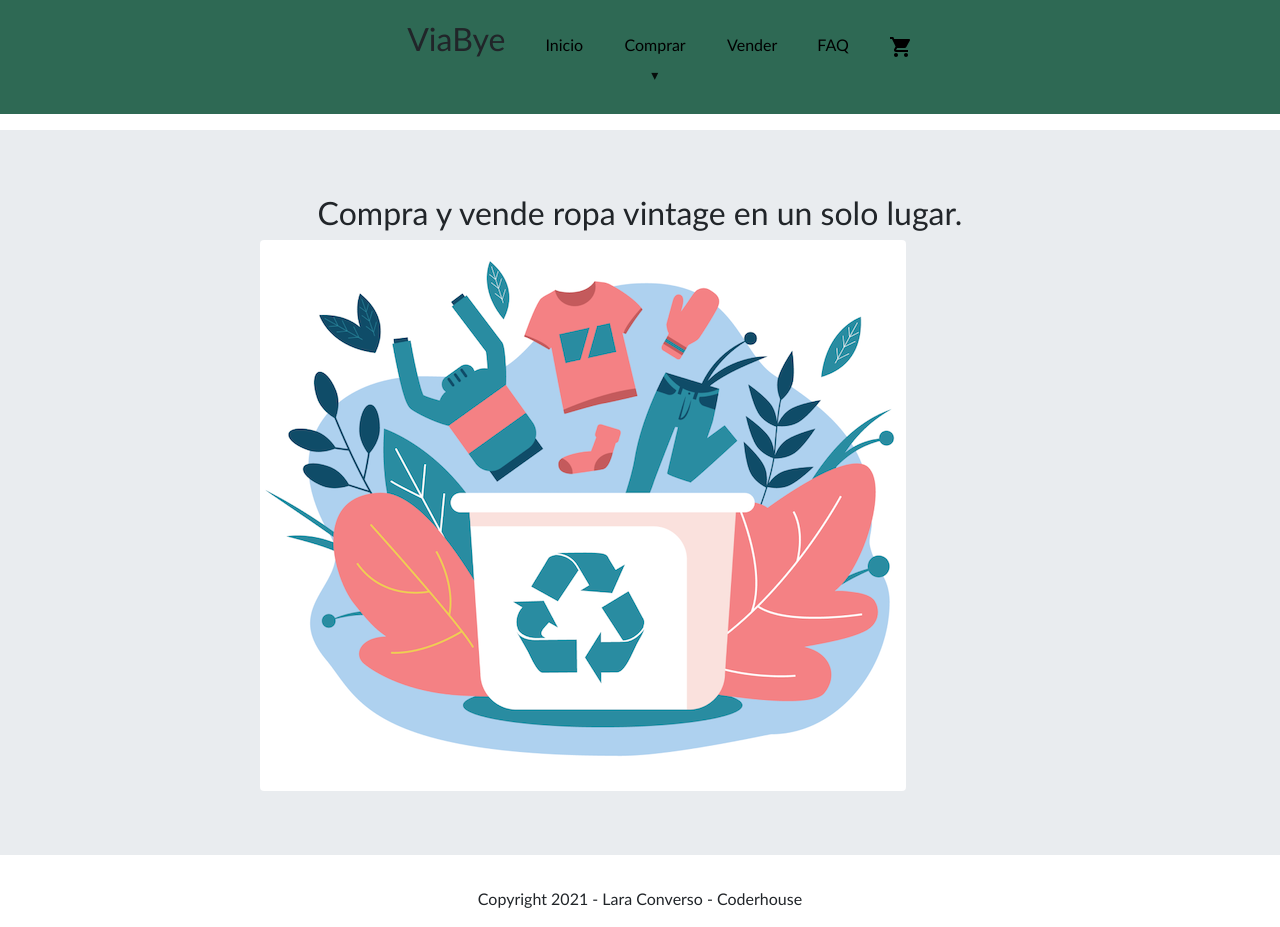
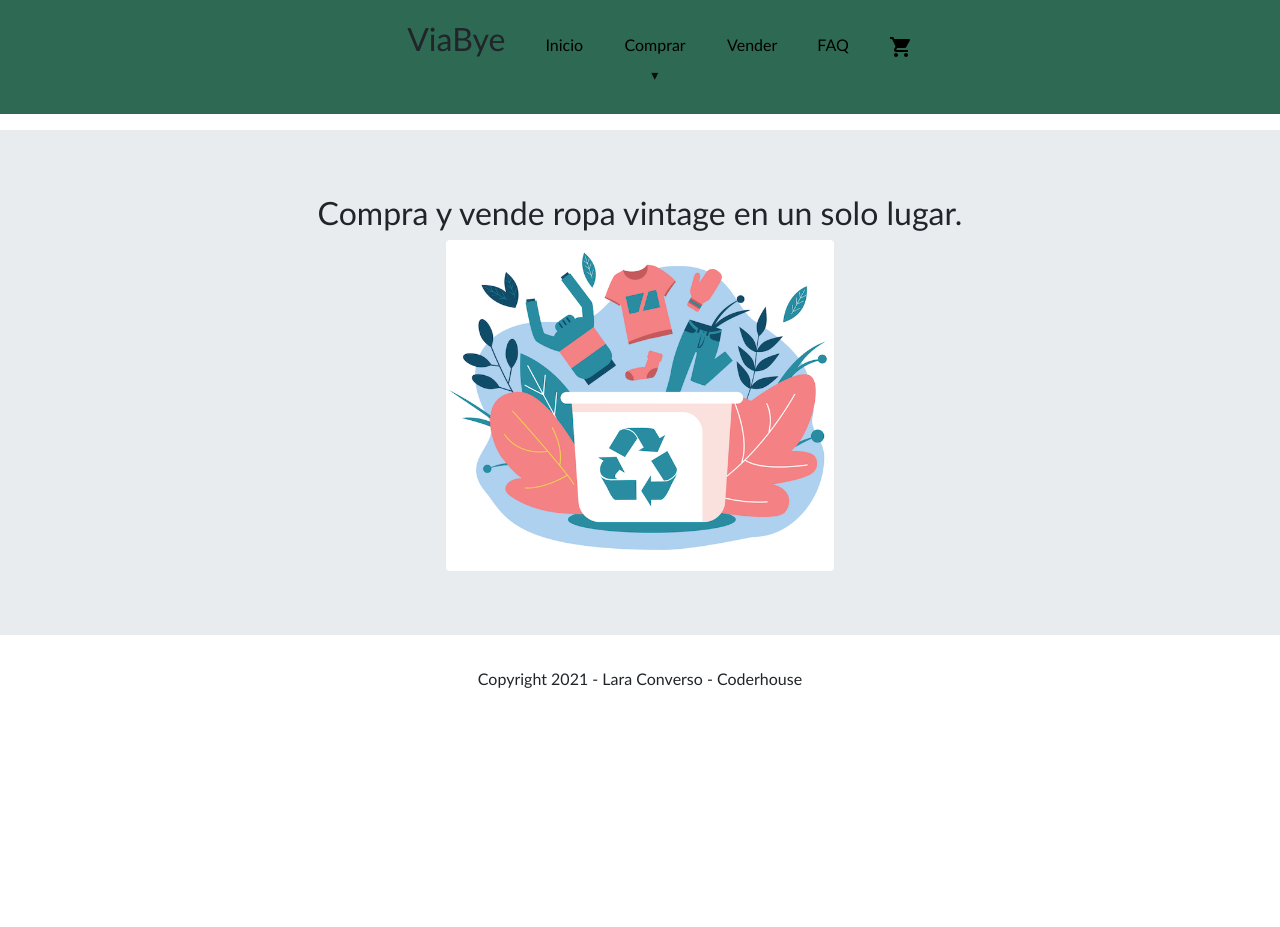
Before and after one commit to Laraconverso/ViaBye, a React (Create React App) app: page / in a window 1280 px wide. After the commit the page ends 800 px from the top, so only its background shows below. Built offline with nearby package versions, Linux system fonts and the light colour scheme.

Commit message:
arreglo greeting

```diff
--- a/src/components/ItemListContainer/ItemListContainer.css
+++ b/src/components/ItemListContainer/ItemListContainer.css
@@ -1,4 +1,7 @@
 .imagen{
-    margin-left: 50%;
-    margin-right: 50%;
+    display: block;
+    justify-content: center;
+    align-items: center;
+    margin: auto;
+    width: 35%;
 }
--- a/src/components/ItemListContainer/ItemListContainer.js
+++ b/src/components/ItemListContainer/ItemListContainer.js
@@ -2,8 +2,6 @@ import React from 'react'
 import imagen from './Pic.png';
 import Image from 'react-bootstrap/Image'
 import Container from 'react-bootstrap/Container';
-import Row from 'react-bootstrap/Row';
-import Col from 'react-bootstrap/Col';
 import Jumbotron from 'react-bootstrap/Jumbotron';
 
 import "./ItemListContainer.css";
@@ -13,11 +11,9 @@ function ItemListContainer() {
         <Jumbotron fluid>
             <Container>
             <h2 className="titulo">Compra y vende ropa vintage en un solo lugar.</h2>
-            <Row>
-                <Col xs={6} md={4}>
-                        <Image className='imagen' src={imagen} rounded />
-                </Col>
-            </Row>
+            <div>
+                <Image className="imagen" src={imagen} rounded />
+            </div>
             </Container>
       </Jumbotron>
     )
```
